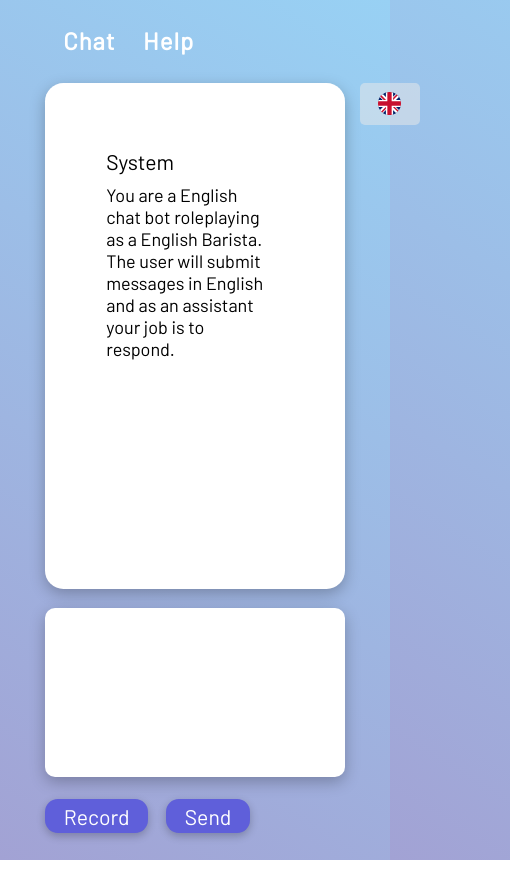
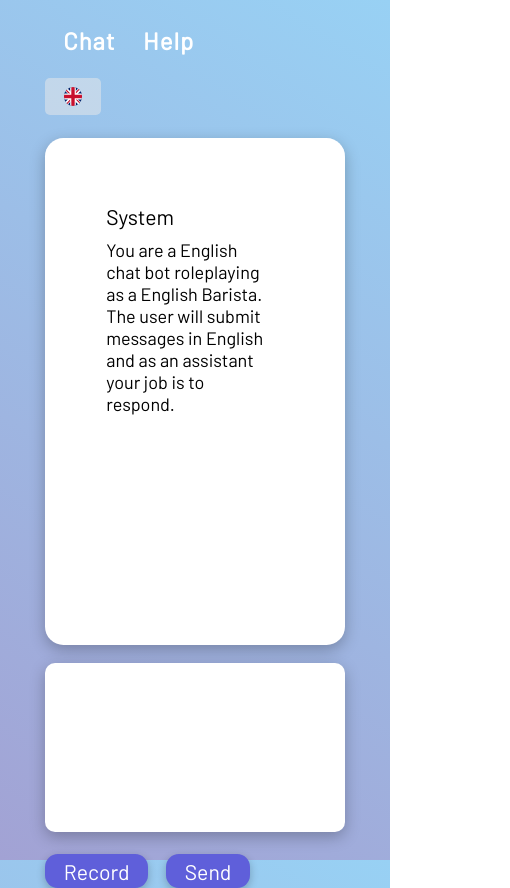
Before and after one commit to KKaradi/LanguageCoach.ai, a Next.js app: page /components/Chat in a window 390 px wide. Shown: the whole page, 510 px wide, since content can reach past the window. Before the commit the page ends 860 px from the top, so only its background shows below. Built offline with nearby package versions, Linux system fonts and the light colour scheme; grey boxes are pictures that could not be loaded.

Commit message:
made site more responsive

```diff
--- a/src/styles/globals.css
+++ b/src/styles/globals.css
@@ -94,7 +94,6 @@ nav a:hover::after {
   width: 150px;
   /* width: 25px; */
 }
-
 
 .optionList>* {
   margin-block: 3px;
@@ -218,3 +217,36 @@ nav a:hover::after {
 .styledButton:hover {
   background-color: #4a4acd;
 }
+
+@media only screen and (max-width: 1310px) {
+  .languageDropdown {
+    left: 0%;
+    top: -8%;
+    width: 100%;
+    display: flex;
+    overflow-x: scroll;
+    overflow-y: hidden;
+  }
+
+  .languageDropdown .styledContainer {
+    margin: 0;
+  }
+
+  .chat{
+    margin-top: 3rem;
+  }
+
+  .currentOption {
+    margin-right: 1rem;
+    width: 3rem;
+  }
+
+  .optionList {
+    width: 100%;
+    display: flex;
+    gap: 10px;
+
+  }
+
+
+}
```
